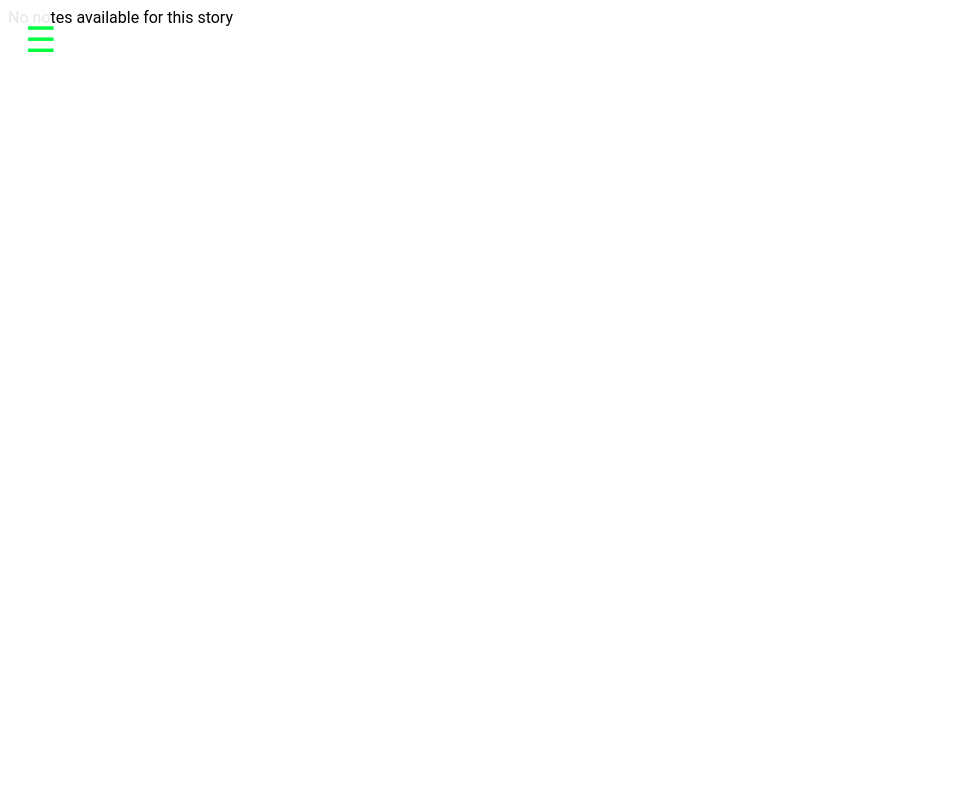
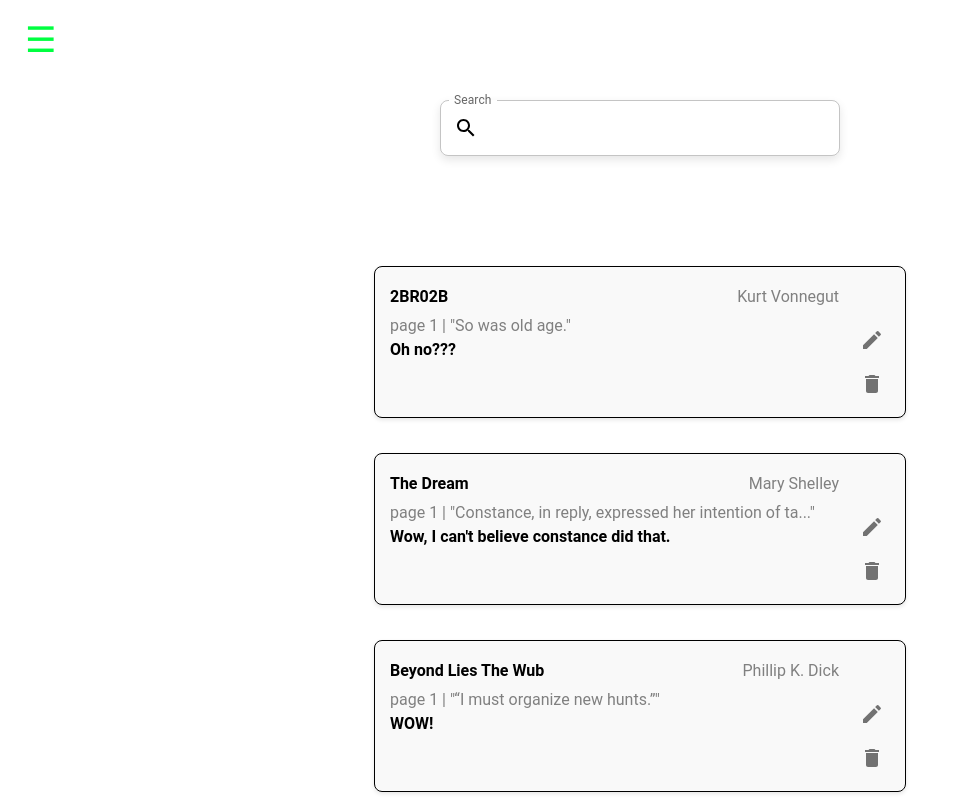
Before and after one commit to liam-brophy/e-reader-spa, a React (Vite) app: page /notes in a window 1280 px wide. Shown: the whole page, without its empty margins (0-960 px from the left). Built offline with nearby package versions, Linux system fonts and the light colour scheme; data requests are answered from the project's data file; a web font is replaced by a local one.

Commit message:
alters notes UI

```diff
--- a/db.json
+++ b/db.json
@@ -71,6 +71,13 @@
       "comment": "Wow, I can't believe constance did that.",
       "page": 1,
       "story": "6"
+    },
+    {
+      "id": "384e",
+      "text": "“I must organize new hunts.”",
+      "comment": "WOW!",
+      "page": 1,
+      "story": "2"
     }
   ]
 }
--- a/src/components/NoteCard.jsx
+++ b/src/components/NoteCard.jsx
@@ -1,4 +1,6 @@
-import { useState } from 'react';
+import { useState } from "react";
+import { IconButton, TextField, Button } from "@mui/material";
+import { Edit, Delete, Save, Cancel } from "@mui/icons-material";
 
 const NoteCard = ({ note, setNotes, stories }) => {
   const [isEditing, setIsEditing] = useState(false);
@@ -6,78 +8,105 @@ const NoteCard = ({ note, setNotes, stories }) => {
 
   const handleEditNote = () => {
     fetch(`http://localhost:3001/notes/${note.id}`, {
-      method: 'PATCH',
-      headers: { 'Content-Type': 'application/json' },
+      method: "PATCH",
+      headers: { "Content-Type": "application/json" },
       body: JSON.stringify({ comment: updatedComment }),
     })
-      .then(response => {
+      .then((response) => {
         if (response.ok) {
-          setNotes(prevNotes =>
-            prevNotes.map(n => (n.id === note.id ? { ...n, comment: updatedComment } : n))
+          setNotes((prevNotes) =>
+            prevNotes.map((n) =>
+              n.id === note.id ? { ...n, comment: updatedComment } : n
+            )
           );
           setIsEditing(false);
         } else {
-          console.error('Failed to edit the note. Response status:', response.status);
+          console.error("Failed to edit the note. Response status:", response.status);
         }
       })
-      .catch(error => console.error('Error during PATCH request:', error));
+      .catch((error) => console.error("Error during PATCH request:", error));
   };
 
   const handleDeleteNote = (noteId) => {
-    console.log(`Deleting note with ID: ${noteId}`);
-
     fetch(`http://localhost:3001/notes/${noteId}`, {
-      method: 'DELETE',
-      headers: {
-        'Content-Type': 'application/json',
-      },
+      method: "DELETE",
+      headers: { "Content-Type": "application/json" },
     })
-      .then(response => {
+      .then((response) => {
         if (response.ok) {
-          console.log('Note deleted successfully');
-          setNotes(prevNotes => prevNotes.filter(note => note.id !== noteId));
+          setNotes((prevNotes) => prevNotes.filter((note) => note.id !== noteId));
         } else {
-          console.error('Failed to delete the note. Response status:', response.status);
+          console.error("Failed to delete the note. Response status:", response.status);
         }
       })
-      .catch(error => console.error('Error during DELETE request:', error));
+      .catch((error) => console.error("Error during DELETE request:", error));
   };
 
-  const storyTitle = stories.find(story => story.id === note.story)?.title || "Unknown Story";
-  const storyAuthor = stories.find(story => story.id === note.story)?.author || "Unknown Author";
+  const story = stories.find((story) => story.id === note.story);
+  const storyTitle = story?.title || "Unknown Story";
+  const storyAuthor = story?.author || "Unknown Author";
   const truncatedText = note.text.length > 50 ? note.text.slice(0, 50) + "..." : note.text;
 
-
   return (
-    <div className="notes-container">
+    <div className="note-card-container">
       <div className="note-card">
-
+        <div className="note-content">
           <div className="note-header">
             <p className="note-story-title">{storyTitle}</p>
             <p className="note-story-author">{storyAuthor}</p>
           </div>
 
           <div className="note-text">
-          <p className="note-page-number">page {note.page} |  "{truncatedText}"</p>
+            <p className="note-page-number">
+              page {note.page} | "{truncatedText}"
+            </p>
           </div>
 
-        {/* <p><strong>Comment:</strong> {note.comment}</p> */}
           {isEditing ? (
             <>
-            <textarea
+              <TextField
+                fullWidth
+                multiline
+                variant="outlined"
                 value={updatedComment}
                 onChange={(e) => setUpdatedComment(e.target.value)}
               />
-            <button onClick={handleEditNote}>Save</button>
-            <button onClick={() => setIsEditing(false)}>Cancel</button>
+            </>
+          ) : (
+            <strong>{note.comment}</strong>
+          )}
+        </div>
+
+        <div className="note-actions">
+          {isEditing ? (
+            <>
+              <Button
+                className="save-button"
+                variant="contained"
+                startIcon={<Save />}
+                onClick={handleEditNote}
+              >
+                Save
+              </Button>
+              <Button
+                className="cancel-button"
+                startIcon={<Cancel />}
+                onClick={() => setIsEditing(false)}
+              >
+                Cancel
+              </Button>
             </>
           ) : (
             <>
-            <strong>{note.comment}</strong>
-            <button onClick={() => setIsEditing(true)}>Edit</button>
+              <IconButton className="edit-button" onClick={() => setIsEditing(true)}>
+                <Edit />
+              </IconButton>
+              <IconButton className="delete-button" onClick={() => handleDeleteNote(note.id)}>
+                <Delete />
+              </IconButton>
             </>
           )}
-        <button onClick={() => handleDeleteNote(note.id)}>Delete</button>
+        </div>
       </div>
     </div>
   );
--- a/src/components/Notes.jsx
+++ b/src/components/Notes.jsx
@@ -6,7 +6,8 @@ import SearchBar from "./SearchBar";
 const Notes = () => {
   const { storyId } = useParams(); // Capture story ID from URL
   const [notes, setNotes] = useState([]);
-  const [filteredNotes, setFilteredNotes] = useState([]);
+  const [searchQuery, setSearchQuery] = useState("")
+  // const [filteredNotes, setFilteredNotes] = useState([]);
   const [stories, setStories] = useState([]); // Store stories separately
   const [loading, setLoading] = useState(true);
 
@@ -32,8 +33,8 @@ const Notes = () => {
           // Filter notes by story ID if present
           const filteredNotes = notesData.filter(note => note.story === storyId);
           setNotes(filteredNotes);
-          setFilteredNotes(filteredNotes);
-          setFilteredNotes(notesData);
+          // setFilteredNotes(filteredNotes);
+          // setFilteredNotes(notesData);
         } else {
           setNotes(notesData);
         }
@@ -48,16 +49,22 @@ const Notes = () => {
   }, [storyId]); // Re-run when storyId changes
 
   const handleSearch = (query) => {
-    const filtered = notes.filter((note) =>
-      note.text.toLowerCase().includes(query.toLowerCase()) ||
-      note.pageNumber.toString().includes(query) // You can also filter by other note fields
-    );
-    setFilteredNotes(filtered);
+    // const filtered = notes.filter((note) =>
+    //   note.text.toLowerCase().includes(query.toLowerCase()) ||
+    //   note.pageNumber.toString().includes(query) // You can also filter by other note fields
+    // );
+    // setFilteredNotes(filtered);
+    setSearchQuery(query)
   };
+
+  const filteredNotes = notes.filter((note) =>
+    note.text.toLowerCase().includes(searchQuery.toLowerCase()) ||
+    note.page.toString().includes(searchQuery) // You can also filter by other note fields
+  );
 
   if (loading) return <div>Loading notes...</div>;
 
-  if (filteredNotes.length === 0) return <div>No notes available for this story</div>;
+  if (notes.length === 0) return <div>No notes available for this story</div>; //"Make some notes!" -> link elsewhere
 
   return (
     <div>
--- a/src/components/SearchBar.jsx
+++ b/src/components/SearchBar.jsx
@@ -1,6 +1,8 @@
 import React, { useState } from 'react';
 import { TextField, InputAdornment } from '@mui/material';
 import SearchIcon from '@mui/icons-material/Search';
+import "../index.css";
+
 
 function SearchBar({ onSearch }) {
   const [searchQuery, setSearchQuery] = useState('');
@@ -11,7 +13,9 @@ function SearchBar({ onSearch }) {
   };
 
   return (
+    <div className="search-container">
       <TextField
+      className="search-bar"
         label="Search"
         variant="outlined"
         fullWidth
@@ -20,11 +24,12 @@ function SearchBar({ onSearch }) {
         InputProps={{
           startAdornment: (
             <InputAdornment position="start">
-            <SearchIcon />
+              <SearchIcon className="search-icon"/>
             </InputAdornment>
           ),
         }}
       />
+    </div>
   );
 }
 
--- a/src/index.css
+++ b/src/index.css
@@ -242,9 +242,7 @@ li {
   transition: width 0.3s ease;
 }
 
-/* index.css or ReaderView.css */
 
-/* Use the Google font */
 body {
   font-family: 'Roboto', sans-serif;
 }
@@ -403,3 +401,99 @@ body {
   flex-grow: 1; /* Allows text to take up remaining space */
   text-align: right;
 }
+
+.search-container {
+  margin-top: 100px;
+  display: flex;
+  justify-content: center;
+  margin-bottom: 100px;
+}
+
+/* Style the search input field */
+.search-bar {
+  width: 100%;
+  max-width: 400px; /* Keeps a reasonable width on larger screens */
+  background-color: white;
+  border-radius: 8px;
+}
+
+/* Adjust border and shadow */
+.search-bar .MuiOutlinedInput-root {
+  border-radius: 8px;
+  box-shadow: 0px 4px 10px rgba(0, 0, 0, 0.1);
+}
+
+/* Customize the search icon */
+.search-icon {
+  color: #000000; /* Material UI primary color */
+}
+
+
+/* Wraps the entire note card and action buttons */
+.note-card-container {
+  display: flex;
+  align-items: flex-start; /* Aligns note content and buttons at the top */
+  gap: 10px;
+}
+
+/* Main card styling */
+.note-card {
+  flex: 1; /* Allows the note content to take up most space */
+  background: #f9f9f9;
+  padding: 15px;
+  border-radius: 8px;
+  box-shadow: 0 2px 4px rgba(0, 0, 0, 0.1);
+  display: flex;
+  justify-content: space-between;
+}
+
+/* Content area */
+.note-content {
+  flex-grow: 1;
+}
+
+/* Buttons stacked vertically */
+.note-actions {
+  margin-top: 40px;
+  margin-left: 15px;
+  display: flex;
+  flex-direction: column;
+  gap: 8px; /* Space between buttons */
+  align-items: center;
+}
+
+/* Button styles */
+.save-button {
+  background-color: #c8fedb !important;
+  color: rgb(0, 0, 0) !important;
+}
+
+.save-button:hover {
+  background-color: #00ff0d !important;
+}
+
+.cancel-button {
+  width: 100px;
+  color: #000000 !important;
+}
+
+.cancel-button:hover {
+  background-color: rgba(244, 67, 54, 0.1) !important;
+}
+
+.edit-button,
+.delete-button {
+  color:#ddd;
+  width: 36px;
+  height: 36px;
+}
+
+.edit-button:hover {
+  background-color: rgba(0, 0, 0, 0.423);
+  color:#00ff0d
+}
+
+.delete-button:hover {
+  background-color: rgba(0, 0, 0, 0.423);
+  color:#ff0000
+}
```
Lines whose indentation alone changed are shown as unchanged.
